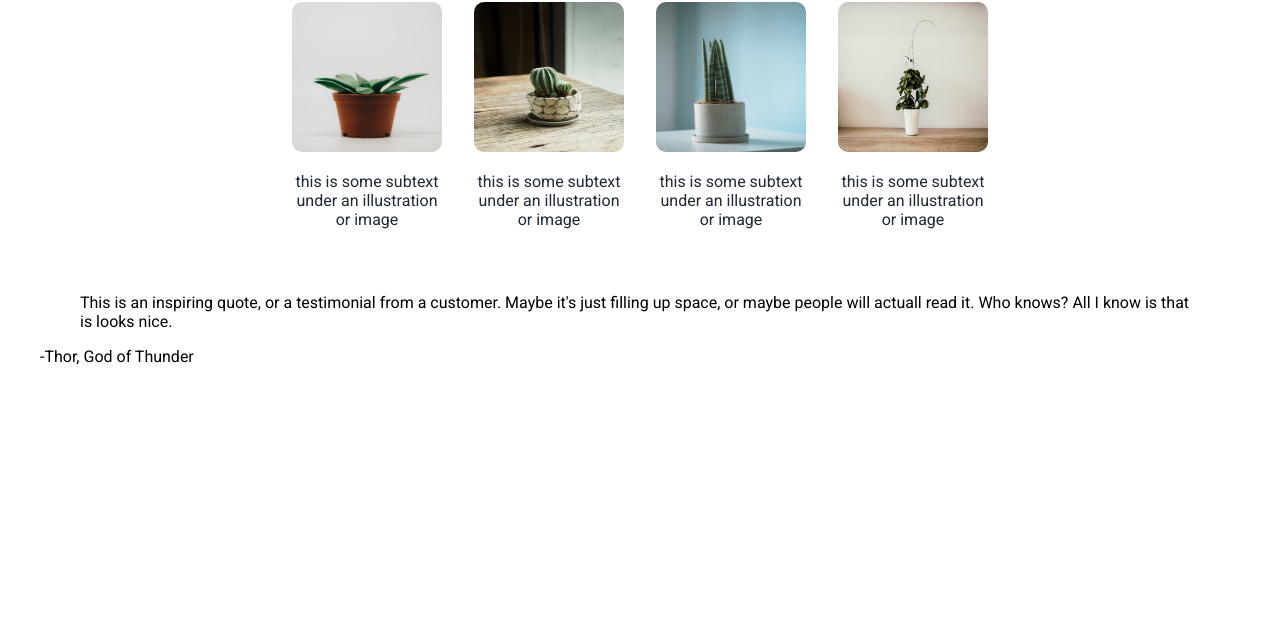
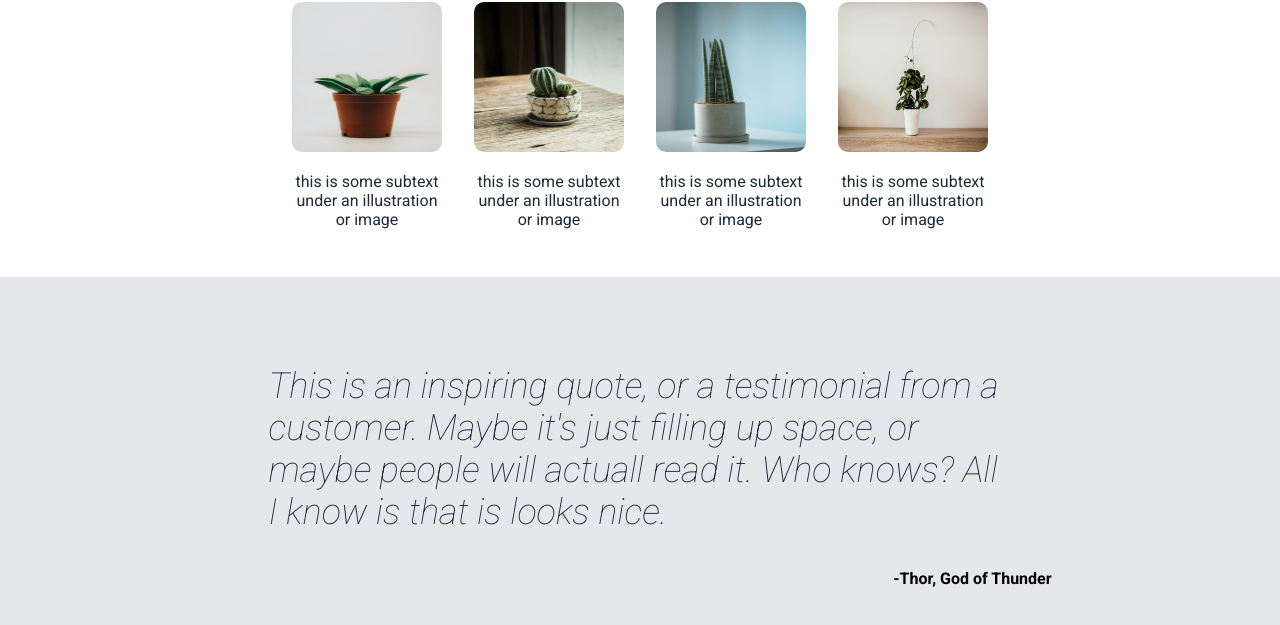
Before and after one commit to frogrin/landing-page, a plain HTML site: page index.html in a window 1280 px wide. Shown: the part 459-1084 px from the top of the page. Before the commit the page ends 841 px from the top, so only its background shows below. Drawn offline with Linux system fonts and the light colour scheme.

Commit message:
Add style to the quote section

```diff
--- a/index.html
+++ b/index.html
@@ -5,7 +5,7 @@
     <meta charset="utf-8">
     <link rel="preconnect" href="https://fonts.googleapis.com">
     <link rel="preconnect" href="https://fonts.gstatic.com" crossorigin>
-    <link href="https://fonts.googleapis.com/css2?family=Roboto:ital,wght@0,100;0,300;0,400;0,500;0,700;0,900;1,300&display=swap" rel="stylesheet">
+    <link href="https://fonts.googleapis.com/css2?family=Roboto:ital,wght@0,100;0,300;0,400;0,500;0,700;0,900;1,100&display=swap" rel="stylesheet">
     <link rel="stylesheet" href="./style.css">
     <title>Langing Page</title>
   </head>
--- a/style.css
+++ b/style.css
@@ -94,3 +94,25 @@
     height: 150px;
     border-radius: 10px;
 }
+
+/* Quote */
+.three {
+    background-color: #E5E7EB;
+    padding: 52px;
+}
+
+figure {
+    max-width: 70%;
+    margin: 0 auto;
+}
+.three blockquote {
+    color: #1F2937;
+    font-size: 36px;
+    font-weight: 100;
+    font-style: italic;
+}
+
+.three figcaption {
+    text-align: right;
+    font-weight: 700;
+}
```
